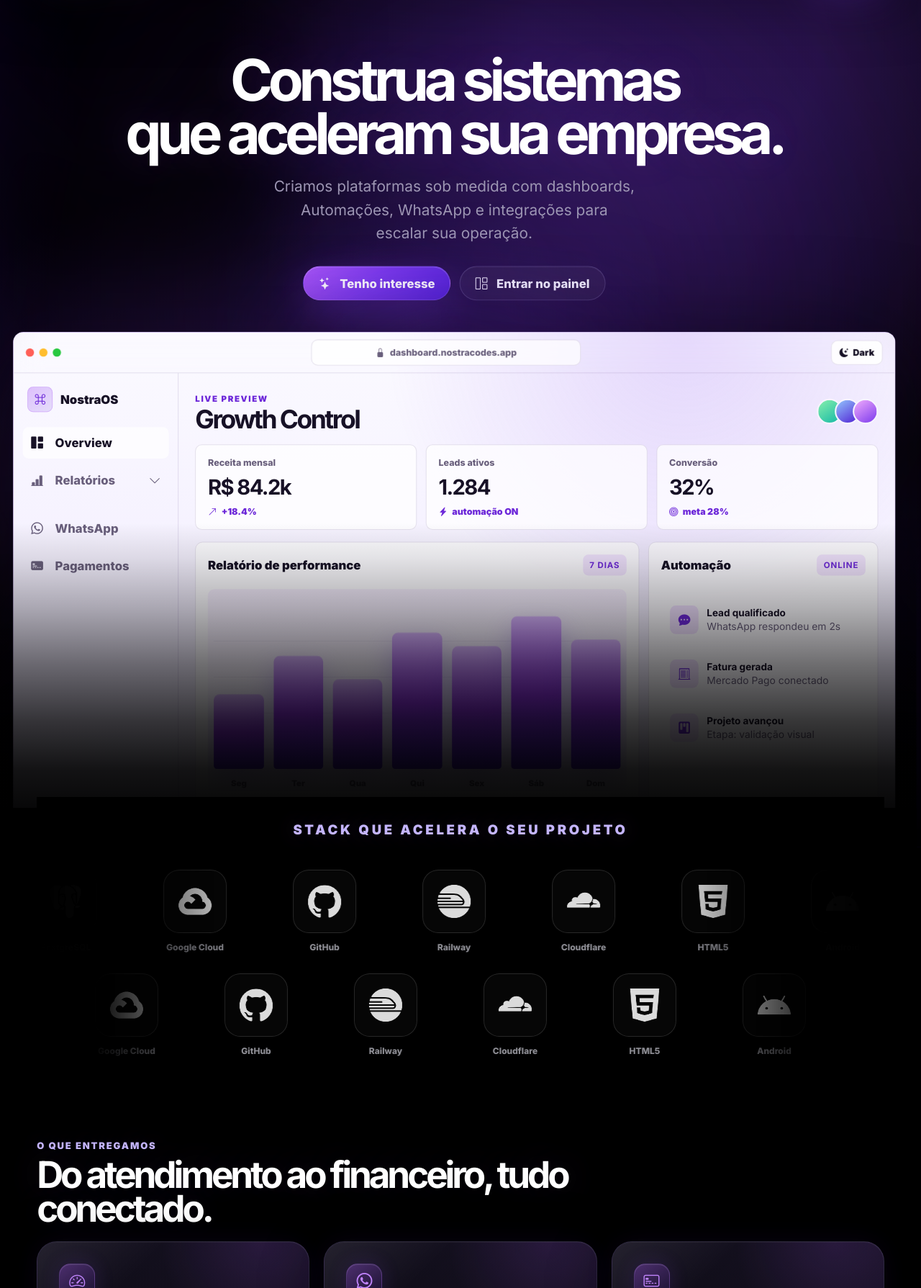
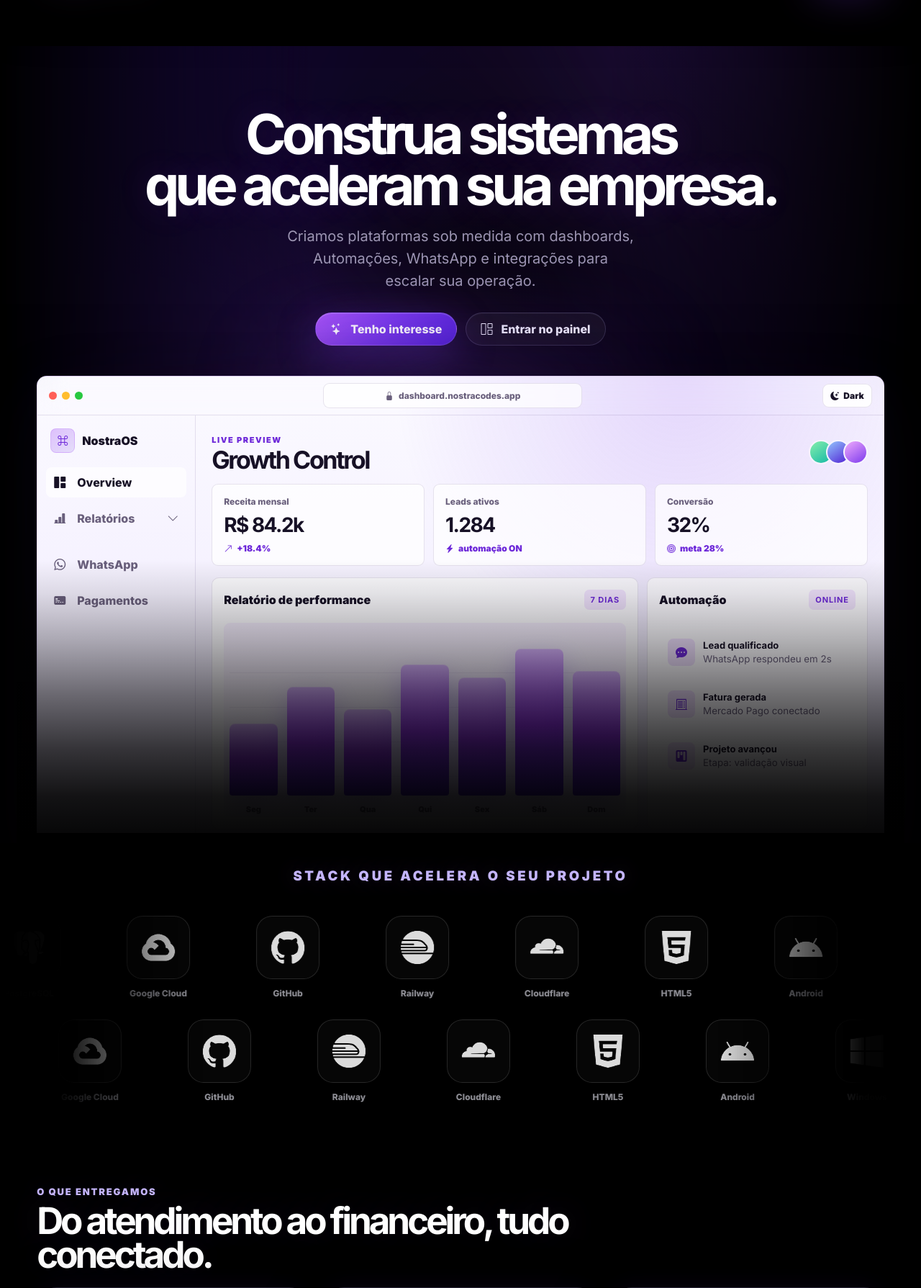
Before and after one commit to Hunter954/NostraCode, a Flask app: page / in a window 1280 px wide. Shown: the part 87-1876 px from the top of the page at 72% size. Run offline with Flask 3, Linux system fonts and the light colour scheme; data that the repository does not hold is empty.

Commit message:
Add files via upload

```diff
--- a/app/static/css/style.css
+++ b/app/static/css/style.css
@@ -880,115 +880,104 @@
   .hero-sales.premium-hero.hero-centered .nostra-mesh-background{animation:none!important}
 }
 
-/* CORRECAO FINAL - home full width: o background agora pertence ao topo inteiro, nao ao container central */
-.page.home-page{
-  width:100%;
+/* FIX: top hero background stays full-width while ONLY the light spots move.
+   No translate/scale/rotate on the hero or its content, so the page preview stays still. */
+.hero-sales.premium-hero.hero-centered{
+  position:relative;
+  width:100vw;
   max-width:none;
-  margin:0;
-  padding:0;
-  overflow:hidden;
-}
-.page.home-page > section:not(.hero-sales){
-  width:min(1180px,92vw);
-  margin-left:auto;
-  margin-right:auto;
-}
-.page.home-page > .hero-sales.premium-hero.hero-centered{
-  position:relative;
-  width:100%;
-  max-width:none;
-  margin:0;
-  padding:72px 0 34px;
+  margin-left:calc(50% - 50vw);
+  margin-right:calc(50% - 50vw);
+  padding:72px max(16px,4vw) 34px;
+  background:#000;
   overflow:hidden;
   isolation:isolate;
+  transform:none!important;
+}
+.hero-sales.premium-hero.hero-centered .hero-copy{
+  position:relative;
+  z-index:3;
+  width:min(1180px,92vw);
+  margin:0 auto;
+  transform:none!important;
+}
+.hero-sales.premium-hero.hero-centered .nostra-mesh-background{
+  position:absolute;
+  inset:0;
+  z-index:0;
+  pointer-events:none;
+  overflow:hidden;
+  background:#000;
+  filter:none;
+  opacity:1;
+  transform:none!important;
+  animation:none!important;
+}
+.hero-sales.premium-hero.hero-centered .nostra-mesh-background::before{
+  content:"";
+  position:absolute;
+  inset:-28% -18% -18%;
+  z-index:0;
+  pointer-events:none;
   background-color:#000;
   background-image:
-    radial-gradient(circle at 14% 18%, rgba(80,32,212,.38) 0 9%, transparent 27%),
-    radial-gradient(circle at 82% 14%, rgba(124,58,237,.30) 0 8%, transparent 26%),
-    radial-gradient(circle at 52% 46%, rgba(168,85,247,.20) 0 8%, transparent 28%),
-    radial-gradient(circle at 24% 82%, rgba(43,18,112,.30) 0 9%, transparent 27%),
-    radial-gradient(circle at 88% 72%, rgba(80,32,212,.22) 0 7%, transparent 25%),
-    linear-gradient(180deg,#000 0%,#020105 45%,#000 100%);
-  background-size:165% 165%;
-  animation:nostra-home-top-background 18s ease-in-out infinite alternate;
+    radial-gradient(circle at 14% 18%, rgba(80,32,212,.45) 0 8%, transparent 24%),
+    radial-gradient(circle at 78% 14%, rgba(124,58,237,.34) 0 7%, transparent 23%),
+    radial-gradient(circle at 44% 58%, rgba(168,85,247,.22) 0 7%, transparent 24%),
+    radial-gradient(circle at 18% 78%, rgba(42,18,104,.38) 0 8%, transparent 24%),
+    radial-gradient(circle at 90% 70%, rgba(80,32,212,.28) 0 7%, transparent 24%),
+    linear-gradient(180deg,#000 0%,#06010e 42%,#000 100%);
+  background-size:170% 170%;
+  filter:blur(58px) saturate(1.08);
+  opacity:.95;
+  transform:none!important;
+  animation:nostra-spots-only 18s ease-in-out infinite alternate;
 }
-.page.home-page > .hero-sales.premium-hero.hero-centered::before{
-  content:"";
-  position:absolute;
-  inset:-24% -12% 0;
-  z-index:0;
-  pointer-events:none;
-  background:
-    radial-gradient(circle at 18% 22%, rgba(80,32,212,.34), transparent 28%),
-    radial-gradient(circle at 74% 20%, rgba(124,58,237,.24), transparent 30%),
-    radial-gradient(circle at 56% 68%, rgba(168,85,247,.17), transparent 32%);
-  background-size:180% 180%;
-  filter:blur(70px) saturate(1.06);
-  opacity:.92;
-  animation:nostra-home-top-background 22s ease-in-out infinite alternate-reverse;
-}
-.page.home-page > .hero-sales.premium-hero.hero-centered::after{
+.hero-sales.premium-hero.hero-centered .nostra-mesh-background::after{
   content:"";
   position:absolute;
   inset:0;
   z-index:1;
   pointer-events:none;
   background:
-    linear-gradient(90deg,#000 0%,rgba(0,0,0,.78) 8%,rgba(0,0,0,.10) 30%,rgba(0,0,0,.10) 70%,rgba(0,0,0,.78) 92%,#000 100%),
-    linear-gradient(180deg,rgba(0,0,0,.16) 0%,rgba(0,0,0,.04) 42%,#000 100%);
+    linear-gradient(90deg,#000 0%,rgba(0,0,0,.78) 10%,rgba(0,0,0,.20) 34%,rgba(0,0,0,.20) 66%,rgba(0,0,0,.78) 90%,#000 100%),
+    linear-gradient(180deg,rgba(0,0,0,.10) 0%,rgba(0,0,0,.14) 44%,#000 100%);
+  transform:none!important;
+  animation:none!important;
 }
-.page.home-page > .hero-sales.premium-hero.hero-centered .nostra-mesh-background{
-  position:absolute;
-  inset:0;
-  z-index:0;
-  pointer-events:none;
-  background:transparent;
-  filter:none;
-  opacity:1;
-  animation:none;
+.hero-sales.premium-hero.hero-centered::before,
+.hero-sales.premium-hero.hero-centered::after{
+  content:none!important;
+  animation:none!important;
+  transform:none!important;
 }
-.page.home-page > .hero-sales.premium-hero.hero-centered .nostra-mesh-background::before{
-  content:"";
-  position:absolute;
-  inset:-18% -10% 5%;
-  background:
-    radial-gradient(circle at 28% 28%, rgba(124,58,237,.20), transparent 26%),
-    radial-gradient(circle at 66% 34%, rgba(80,32,212,.16), transparent 30%),
-    radial-gradient(circle at 48% 76%, rgba(168,85,247,.12), transparent 28%);
-  background-size:170% 170%;
-  filter:blur(58px);
-  animation:nostra-home-top-background 24s ease-in-out infinite alternate;
+.hero-sales.premium-hero.hero-centered h1,
+.hero-sales.premium-hero.hero-centered .hero-subtext,
+.hero-sales.premium-hero.hero-centered .actions,
+.hero-sales.premium-hero.hero-centered .fake-system-shell,
+.hero-sales.premium-hero.hero-centered .fake-system-stage,
+.hero-sales.premium-hero.hero-centered .fake-desktop-window{
+  position:relative;
+  z-index:4;
+  transform:none!important;
+  animation:none!important;
 }
-.page.home-page > .hero-sales.premium-hero.hero-centered .nostra-mesh-background::after{
-  content:"";
-  position:absolute;
-  inset:0;
-  background:linear-gradient(180deg,rgba(0,0,0,.10),rgba(0,0,0,.18) 58%,#000 100%);
-}
-.page.home-page > .hero-sales.premium-hero.hero-centered .hero-copy{
-  position:relative;
-  z-index:2;
-  width:min(1180px,92vw);
-  max-width:1180px;
-  margin:0 auto;
-}
-@keyframes nostra-home-top-background{
-  0%{background-position:0% 0%;transform:scale(1) translate3d(0,0,0)}
-  28%{background-position:95% 12%;transform:scale(1.035) translate3d(-1%,1%,0)}
-  58%{background-position:100% 88%;transform:scale(1.07) translate3d(1%,-1%,0)}
-  82%{background-position:10% 100%;transform:scale(1.04) translate3d(.8%,1.2%,0)}
-  100%{background-position:0% 0%;transform:scale(1) translate3d(0,0,0)}
+@keyframes nostra-spots-only{
+  0%{background-position:0% 0%, 100% 0%, 45% 50%, 0% 100%, 100% 100%, 0 0}
+  25%{background-position:18% 10%, 82% 18%, 54% 46%, 12% 90%, 90% 78%, 0 0}
+  50%{background-position:34% 20%, 66% 28%, 62% 62%, 22% 82%, 76% 70%, 0 0}
+  75%{background-position:18% 30%, 84% 12%, 44% 70%, 8% 76%, 88% 86%, 0 0}
+  100%{background-position:0% 0%, 100% 0%, 45% 50%, 0% 100%, 100% 100%, 0 0}
 }
 @media(max-width:980px){
-  .page.home-page > .hero-sales.premium-hero.hero-centered{padding-top:54px;background-size:190% 190%}
-  .page.home-page > .hero-sales.premium-hero.hero-centered::before{inset:-18% -28% 8%;filter:blur(54px)}
+  .hero-sales.premium-hero.hero-centered{padding-top:54px}
+  .hero-sales.premium-hero.hero-centered .nostra-mesh-background::before{inset:-22% -30% -16%;filter:blur(52px)}
 }
 @media(max-width:640px){
-  .page.home-page > .hero-sales.premium-hero.hero-centered{padding:42px 0 24px;background-size:220% 220%;animation-duration:22s}
-  .page.home-page > .hero-sales.premium-hero.hero-centered .hero-copy{width:min(100%,92vw)}
+  .hero-sales.premium-hero.hero-centered{padding:42px 16px 24px}
+  .hero-sales.premium-hero.hero-centered .hero-copy{width:min(100%,92vw)}
+  .hero-sales.premium-hero.hero-centered .nostra-mesh-background::before{inset:-18% -48% -14%;filter:blur(44px);animation-duration:22s}
 }
 @media(prefers-reduced-motion:reduce){
-  .page.home-page > .hero-sales.premium-hero.hero-centered,
-  .page.home-page > .hero-sales.premium-hero.hero-centered::before,
-  .page.home-page > .hero-sales.premium-hero.hero-centered .nostra-mesh-background::before{animation:none!important}
+  .hero-sales.premium-hero.hero-centered .nostra-mesh-background::before{animation:none!important}
 }
```
